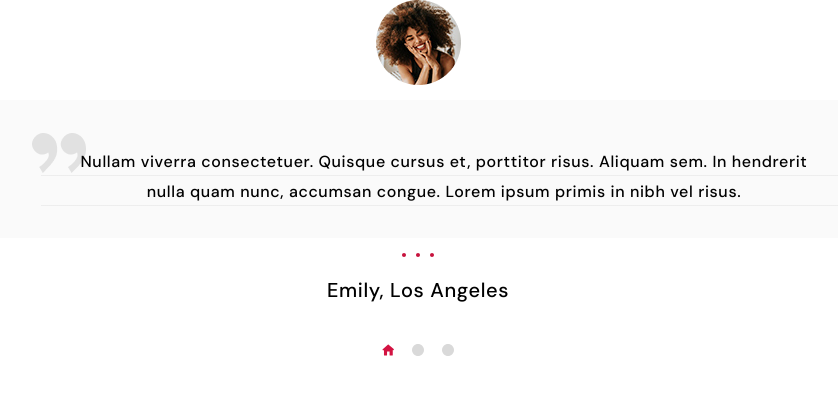
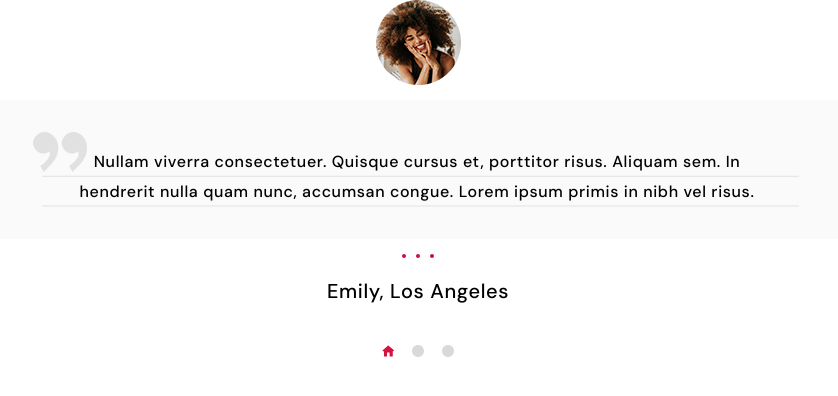
Before and after one commit to Wiecek-K/Jezdzcy-Szopokalipsy, a website built with Parcel: page src/index.html in a window 1280 px wide. Shown: the whole page, without its empty margins (222-1060 px from the left). Built offline with nearby package versions, Linux system fonts and the light colour scheme.

Commit message:
noc jest piękna

```diff
--- a/src/partials/customer-reviews.html
+++ b/src/partials/customer-reviews.html
@@ -22,7 +22,6 @@
           </p>
         </div>
       </div>
-      <div>
       <div class="customer-reviews__dots">
         <svg width="4" height="4">
           <use href="./images/icons.svg#icon-little-dot"></use>
@@ -35,6 +34,16 @@
         </svg>
       </div>
       <p class="customer-reviews__reviewer-name">Emily, Los Angeles</p>
+      <div class="customer-reviews__pagination">
+        <svg width="12" height="12">
+          <use href="./images/icons.svg#icon-house"></use>
+        </svg>
+        <svg width="12" height="12">
+          <use href="./images/icons.svg#icon-big-dot"></use>
+        </svg>
+        <svg width="12" height="12">
+          <use href="./images/icons.svg#icon-big-dot"></use>
+        </svg>
       </div>
     </div>
 
@@ -112,17 +121,5 @@
         <p class="customer-reviews__reviewer-name">Alex, New York</p>
       </div>
     </div>
-
-    <div class="customer-reviews__pagination">
-      <svg width="12" height="12">
-        <use href="./images/icons.svg#icon-house"></use>
-      </svg>
-      <svg width="12" height="12">
-        <use href="./images/icons.svg#icon-big-dot"></use>
-      </svg>
-      <svg width="12" height="12">
-        <use href="./images/icons.svg#icon-big-dot"></use>
-      </svg>
-    </div>
   </div>
 </section>
--- a/src/sass/components/_sectionCustomerReviews.scss
+++ b/src/sass/components/_sectionCustomerReviews.scss
@@ -1,44 +1,43 @@
 .customer-reviews {
-  & .container {
-    display: flex;
-    flex-direction: column;
-    align-items: center;
-    gap: 30px;
-    @media screen and (min-width: $tablet) {
-      gap: 35px;
-    }
-  }
+  $line-height-mobile: 2.55em;
+  $line-height-tablet: 2.16em;
+  $line-height-desktop: 1.86em;
+  font-family: DM sans;
+  font-weight: 500;
   &__slide {
     display: flex;
     flex-direction: column;
     align-items: center;
-    gap: 30px;
-    @media screen and (min-width: $tablet) {
-      gap: 20px;
-    }
-    @media screen and (min-width: $desktop) {
-      gap: 15px;
-    }
     &--hidden {
       display: none;
     }
   }
-
-  &__box {
-    width: 280px;
-    height: 308px;
-    background-color: $third-background-color;
-    padding: 43px 65px 26px 57px;
-    position: relative;
+  &__img {
+    display: block;
+    width: 85px;
+    margin-bottom: 29px;
     @media screen and (min-width: $tablet) {
-      width: 620px;
-      height: 164px;
-      padding: 30px 36px 28px 60px;
+      margin-bottom: 19px;
     }
     @media screen and (min-width: $desktop) {
-      width: 928px;
-      height: 138px;
-      padding: 47px 89px 39px 87px;
+      margin-bottom: 15px;
+    }
+  }
+  &__box {
+    background-color: $third-background-color;
+    padding: 43px 50px 20px 50px;
+    position: relative;
+    width: 100%;
+    margin-bottom: 30px;
+    @media screen and (min-width: $tablet) {
+      padding: 47px 36px 28px 60px;
+      width: 85%;
+      margin-bottom: 24px;
+    }
+    @media screen and (min-width: $desktop) {
+      padding: 47px 54px 32px 59px;
+      width: 75%;
+      margin-bottom: 15px;
     }
     &::before {
       content: '';
@@ -47,95 +46,76 @@
       width: 54px;
       height: 40px;
       position: absolute;
-      top: 27px;
-      left: 64px;
+      top: 28px;
+      left: 61px;
       @media screen and (min-width: $tablet) {
-        top: 15px;
+        top: 30px;
         left: 40px;
       }
       @media screen and (min-width: $desktop) {
-        top: 33px;
-        left: 78px;
+        top: 32px;
+        left: 50px;
       }
     }
   }
-
   &__underline-box {
-    width: 180px;
-    margin-inline: auto;
-    background-image: repeating-linear-gradient(
-      to top,
-      rgb(225, 225, 225),
-      rgb(225, 225, 225) 1px,
-      transparent 2px,
-      transparent 31px
-    );
+    background-image: linear-gradient(to top, rgba(225, 225, 225, 1) 1px, transparent 1px);
+    background-size: auto $line-height-mobile;
+    background-origin: content-box;
     @media screen and (min-width: $tablet) {
-      width: 524px;
-      background-image: repeating-linear-gradient(
-        to top,
-        rgb(225, 225, 225) 1px,
-        transparent 2px,
-        transparent 31px
-      );
+      background-size: auto $line-height-tablet;
     }
     @media screen and (min-width: $desktop) {
-      width: 813px;
+      background-size: auto $line-height-desktop;
     }
   }
   &__text {
+    margin: 0;
+    padding: 0;
     z-index: 99;
-    font-family: DM sans;
-    font-size: 12px;
-    font-weight: 500;
-    line-height: 2.55;
+    line-height: $line-height-mobile;
     text-align: center;
     position: relative;
-    // width: 157px;
-    padding: 0 16px 0 7px;
-    margin: 0 auto;
+    margin-inline: 7px 16px;
     @media screen and (min-width: $tablet) {
-      font-size: 14px;
-      letter-spacing: 0.04em;
-      line-height: 2.16;
-      padding: 0 44px 0 20px;
+      line-height: $line-height-tablet;
+      margin-inline: 20px 44px;
     }
     @media screen and (min-width: $desktop) {
-      font-size: 16px;
-      letter-spacing: 0.04em;
-      line-height: 1.86;
-      padding: 0 35px 0 28px;
+      line-height: $line-height-desktop;
+      margin-inline: 28px 35px;
     }
   }
   &__dots {
-    width: 32px;
-    display: flex;
+    margin: 0;
+    padding: 0;
+    list-style: none;
+    display: inline-flex;
     gap: 10px;
-    justify-self: center;
-    margin-inline: auto;
+    margin-bottom: 18px;
+    @media screen and (min-width: $tablet) {
+      margin-bottom: 14px;
+    }
+    @media screen and (min-width: $desktop) {
+      margin-bottom: 15px;
+    }
   }
   &__reviewer-name {
-    font-family: DM Sans;
-    font-weight: 500;
+    margin: 0;
+    padding: 0;
     font-size: 14px;
     line-height: 1.86;
-    margin: 18px auto 0;
+    margin-bottom: 30px;
     @media screen and (min-width: $tablet) {
       font-size: 16px;
-      line-height: 1.86;
-      margin: 14px auto 0;
+      margin-bottom: 35px;
     }
     @media screen and (min-width: $desktop) {
       font-size: 20px;
-      line-height: 1.86;
-      margin: 15px auto 0;
     }
   }
   &__pagination {
-    width: 72px;
     display: flex;
     gap: 18px;
-    justify-self: center;
-    margin-inline: auto;
   }
 }
```
Lines whose indentation alone changed are shown as unchanged.
